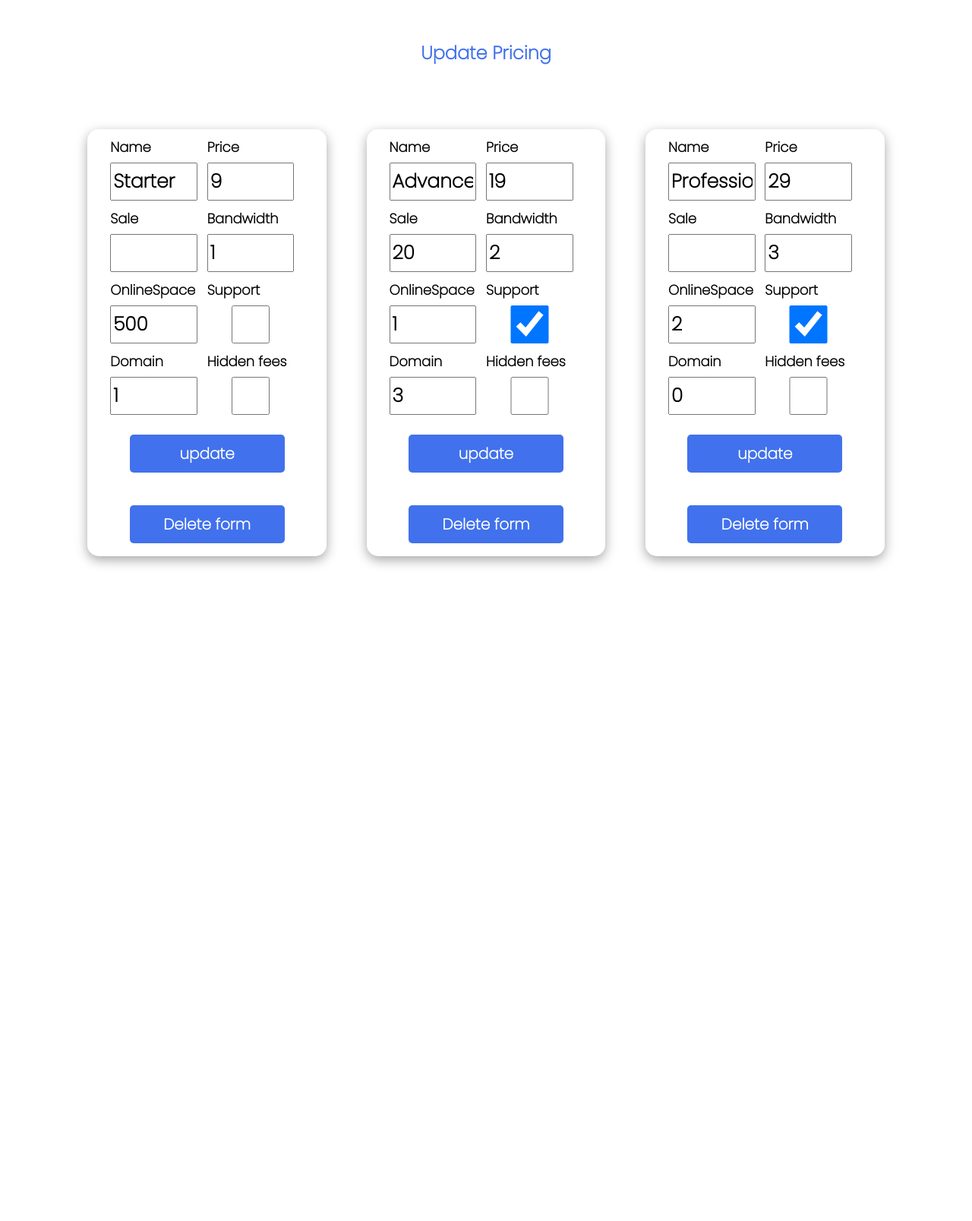
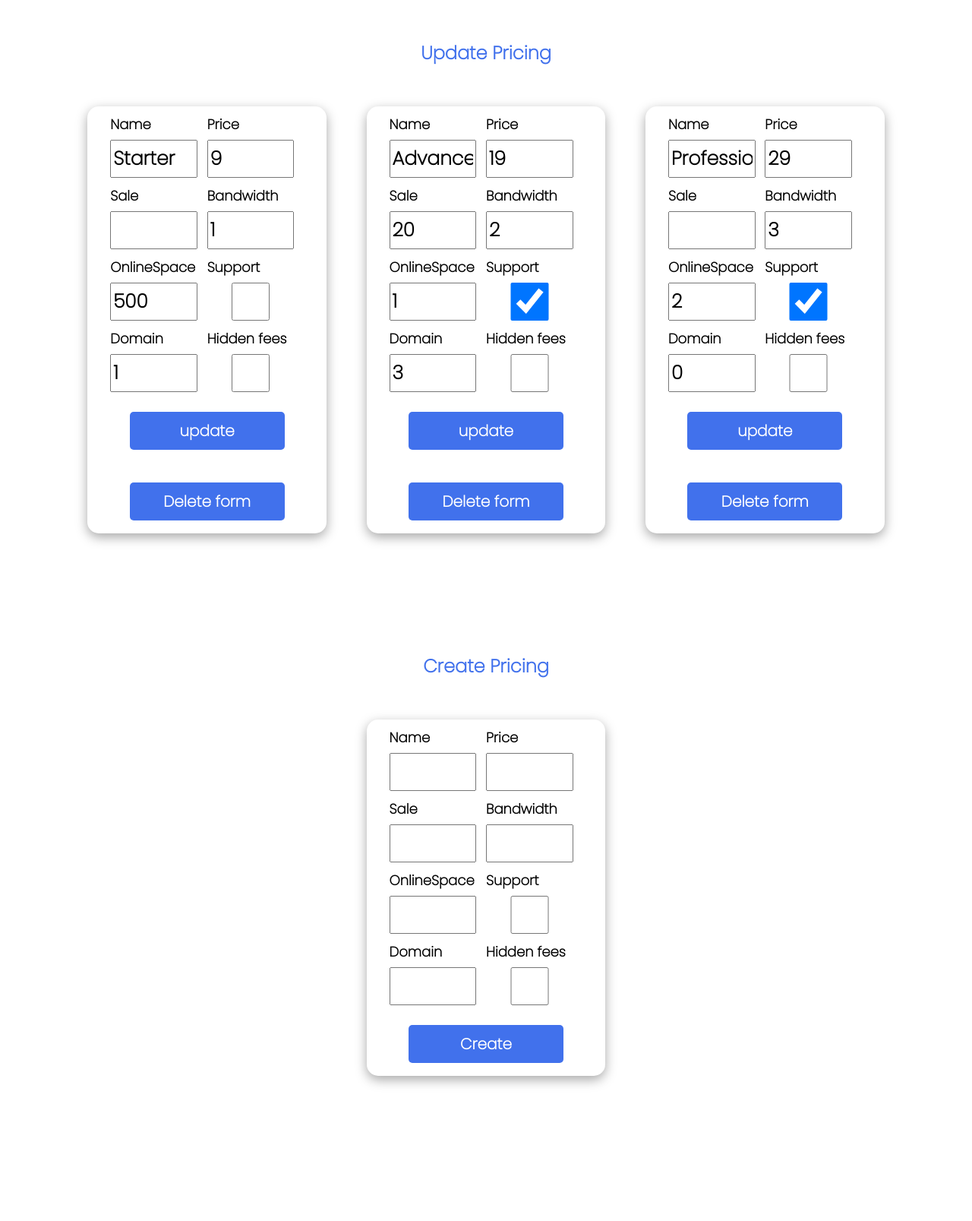
Before and after one commit to angalland/landing-PDO-SESSION, a PHP site: page /admin.php in a window 1280 px wide. Shown: the whole page at 76% size. Before the commit the page ends 745 px from the top, so only its background shows below. Run offline with PHP 8.4, Linux system fonts and the light colour scheme; data comes from the database, SQL or seed files in the repository.

Commit message:
suppression createForm transfert admin

```diff
--- a/admin.php
+++ b/admin.php
@@ -7,7 +7,6 @@
 
             <title>Admin</title>
 
-            <link rel="stylesheet" href="css/style.css">
             <link rel="stylesheet" href="css/update_style.css" />
 
             <link rel="preconnect" href="https://fonts.googleapis.com" />
@@ -43,15 +42,6 @@
                         };
                     ?>
 
-                    <div class='alert'>
-                        <?php
-                            if (isset($_SESSION['message'])){
-                                echo $_SESSION['message'];
-                                unset($_SESSION['message']);
-                            };
-                        ?>
-                    </div>
-
                     <?php
                         if (isset($_SESSION["errors"])){
                             foreach($_SESSION["errors"] as $error) {
@@ -73,5 +63,28 @@
                     </div>
                 </main>
             </section>
+
+            <section class="pricing">
+
+                <header id="headerPricing">
+                    <h2>Create Pricing</h2>
+                </header>
+
+                <main class="mainUpdate">
+
+                    <?php
+                        divCreate();
+                    ?>
+
+                    <div class='alert'>
+                        <?php
+                            if (isset($_SESSION['message'])){
+                                echo $_SESSION['message'];
+                                unset($_SESSION['message']);
+                            };
+                        ?>
+                    </div>
+                </main>
+            </section>
         </body>
     </html>
--- a/css/update_style.css
+++ b/css/update_style.css
@@ -132,3 +132,13 @@ form div > label{
     font-size: 25px;
     font-weight: bold;
 }
+
+.mainUpdate {
+    display: flex;
+    flex-direction: column;
+    justify-content: center;
+    align-items: center;
+    width: 100%;
+    gap: 5%;
+    padding-bottom: 5%;
+}
--- a/index.php
+++ b/index.php
@@ -8,7 +8,7 @@
             <title>Index</title>
 
             <link rel="stylesheet" href="css/style.css">
-            <link rel="stylesheet" href="css/update_style.css" />
+            <!-- <link rel="stylesheet" href="css/update_style.css" /> -->
 
             <link rel="preconnect" href="https://fonts.googleapis.com" />
             <link rel="preconnect" href="https://fonts.gstatic.com" crossorigin />
--- a/php/db-functions.php
+++ b/php/db-functions.php
@@ -291,6 +291,67 @@ function create($data){
         $updateStatment->execute();
 }
 
+function divCreate(){
+    ?>
+
+    <div class="articlePricing">
+        <form action='php/traitement.php' method='post'>
+
+            <input type='hidden' name='id_pricing'>
+
+            <div>
+            <label for='nom_pricing'>Name</label>
+            <input type='text' id='nom_pricing' name='nom_pricing'>
+            </div>
+
+            <div>
+            <label for='price'>Price</label>
+            <input type='number' id='price' name='price'>
+            </div>
+
+            <div>
+            <label for='sale'>Sale</label>
+            <input type='number' id='sale' name='sale' min='0' max="100" step="5">
+            </div>
+
+            <div>
+            <label for='bandwitch'>Bandwidth</label>
+            <input type='number' id='bandwitch' name='bandwitch' min='0' max='50'>
+            </div>
+
+            <div>
+            <label for='online_space'>OnlineSpace</label>
+            <input  id='online_space' name='online_space' min='0'>
+            </div>
+
+            <div>
+            <label for='support'>Support</label>
+            <input type='checkbox' name='support'>
+            </div>
+
+            <div>
+            <label for='domain'>Domain</label>
+            <input type='number' id='domain' name='domain' min='0'>
+            </div>
+
+            <div>
+            <label for='hidden_fees'>Hidden fees</label>
+            <input type='checkbox' name='hidden_fees'>
+            </div><?php
+
+            ?>
+            <div id='divUpdate'>
+            <input type='submit' name='submitCreate' value='Create' id='updateForm'>
+            </div>
+        </form>
+    </div>
+    <div class='alert'><?php
+            if (isset($_SESSION['message'])){
+                echo $_SESSION['message'];
+                unset($_SESSION['message']);
+            };
+};
+
 function delete($data){
 
     $db = connexion();
--- a/php/traitement.php
+++ b/php/traitement.php
@@ -68,14 +68,14 @@ if(isset($_POST['submitCreate'])){
   $datas['hidden_fees'] = isset($_POST['hidden_fees']) ? 1 : 0;
 
   if (!empty($_SESSION["errors"])){
-    header("Location:createForm.php");
+    header("Location:../admin.php");
   }
 
   create($datas);
 
   $_SESSION['message'] = 'Votre formulaire '.$datas['nom_pricing'].' a bien été crée !';
 
-  header("Location:createForm.php");
+  header("Location:../admin.php");
 
 }
 ?>
```
Also changed, not shown: php/createForm.php (deleted, +0 -103 lines).
